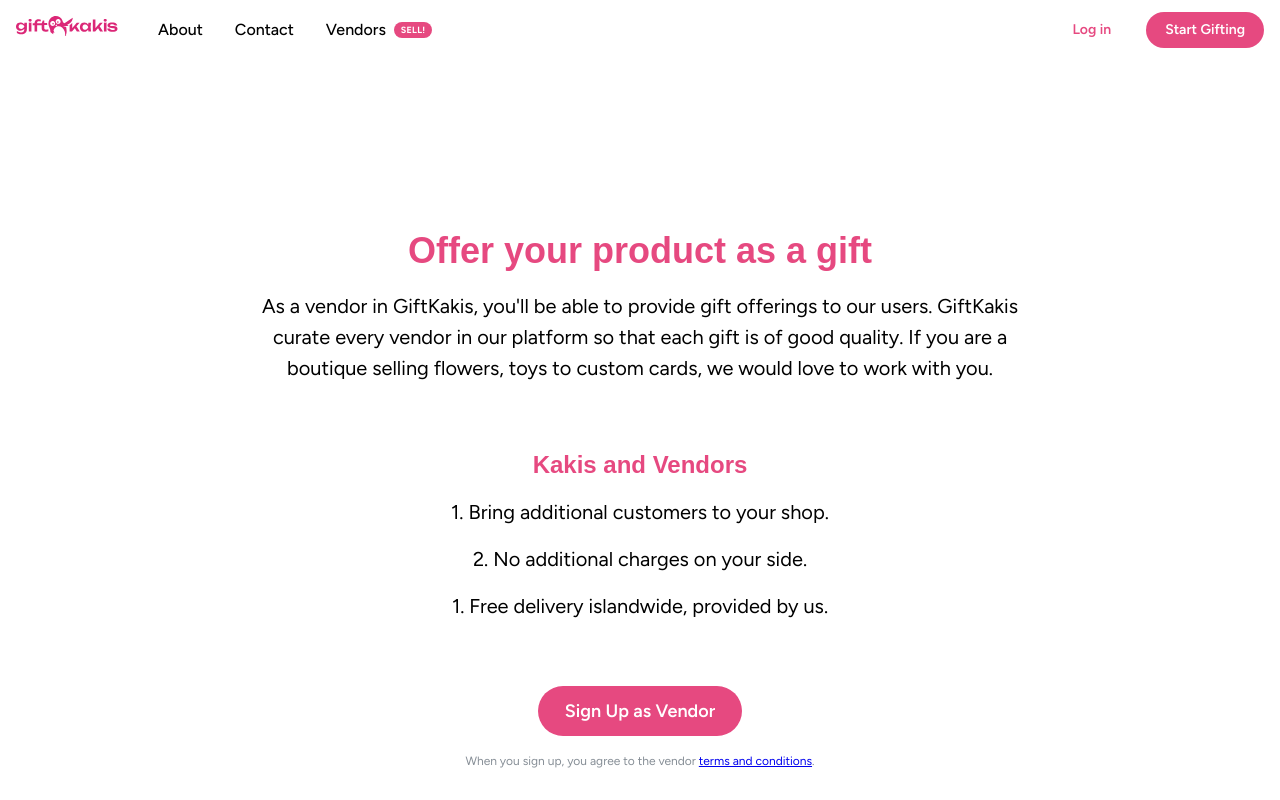
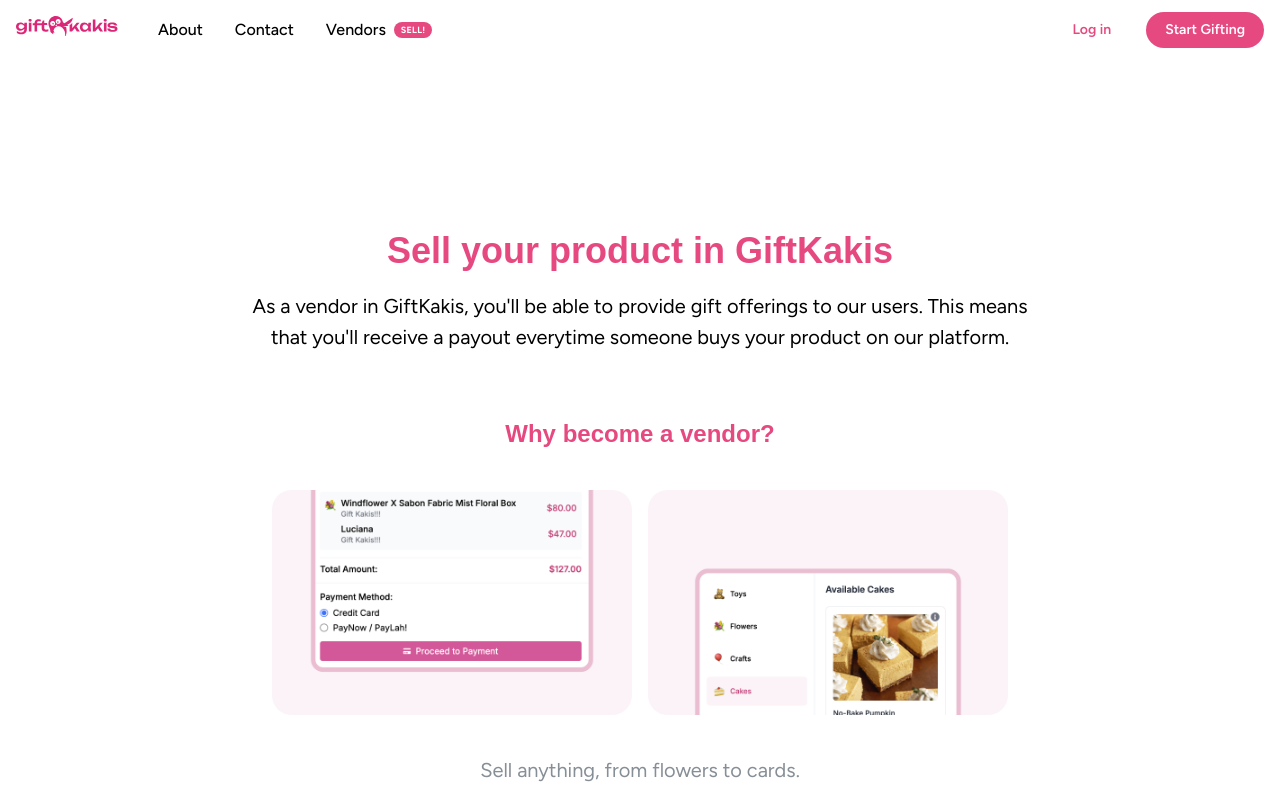
Before and after one commit to movemotiongraphics/giftkaki-website, a Next.js app: page /vendor in a window 1280 px wide. Shown: the top 800 px of the page. Built offline with nearby package versions, Linux system fonts and the light colour scheme; a web font is replaced by a local one.

Commit message:
vendor page

```diff
--- a/pages/vendor.tsx
+++ b/pages/vendor.tsx
@@ -5,6 +5,10 @@
 import { Steps } from '../components/Steps/Steps';
 import { Footer } from '../components/Footer/Footer';
 import Image from "next/image";
+
+
+import vendorImage1 from "../public/Vendor1.png"
+import vendorImage2 from "../public/Vendor2.png"
 
 export default function About() {
   return (
@@ -15,28 +19,47 @@
         <Stack maw={800} justify="center">
             <Group justify='center'>
                 <Title mt={48} c="pink">
-                Offer your product as a gift
+                Sell your product in GiftKakis
                 </Title>
             </Group>
 
             <Group align="center" justify='center' content="center">
                 <Text fz="xl" ta="center">
-                  As a vendor in GiftKakis, you'll be able to provide gift offerings to our users. GiftKakis curate every vendor in our platform so that each gift is of good quality. If you are a boutique selling flowers, toys to custom cards, we would love to work with you.
+                  As a vendor in GiftKakis, you'll be able to provide gift offerings to our users. This means that you'll receive a payout everytime someone buys your product on our platform.
                 </Text>
             </Group>
 
             <Stack justify='center'>
-                <Title ta='center' order={3} mt={48} c="pink">
-                Kakis and Vendors
+                <Title mb={24} ta='center' order={3} mt={48} c="pink">
+                Why become a vendor?
                 </Title>
-                <Text fz="xl" ta="center">
-                  1. Bring additional customers to your shop.
+                <Group mb={24} content="center" justify='center'>
+                  <Image
+                  src={vendorImage1}
+                  height={300}
+                  quality={80}
+                  alt="vendorimage1"
+                  style={{ borderRadius: "20px", width: "45%", height: "auto" }}
+                  />
+                  <Image
+                  src={vendorImage2}
+                  height={300}
+                  quality={80}
+                  alt="vendorimage2"
+                  style={{ borderRadius: "20px", width: "45%", height: "auto" }}
+                  />
+                </Group>
+                <Text fz="xl" c="gray" ta="center">
+                  Sell anything, from flowers to cards.
                 </Text>
-                <Text fz="xl" ta="center">
-                  2. No additional charges on your side.
+                <Text fz="xl" c="gray" ta="center">
+                  Bring additional customers to your shop.
                 </Text>
-                <Text fz="xl" ta="center">
-                  1. Free delivery islandwide, provided by us.
+                <Text fz="xl" c="gray" ta="center">
+                  No additional charges on your side.
+                </Text>
+                <Text fz="xl" c="gray" ta="center">
+                  Free delivery islandwide, provided by us.
                 </Text>
             </Stack>
 
```
Also changed, not shown: public/Vendor1.png (added), public/vendor2.png (added).
